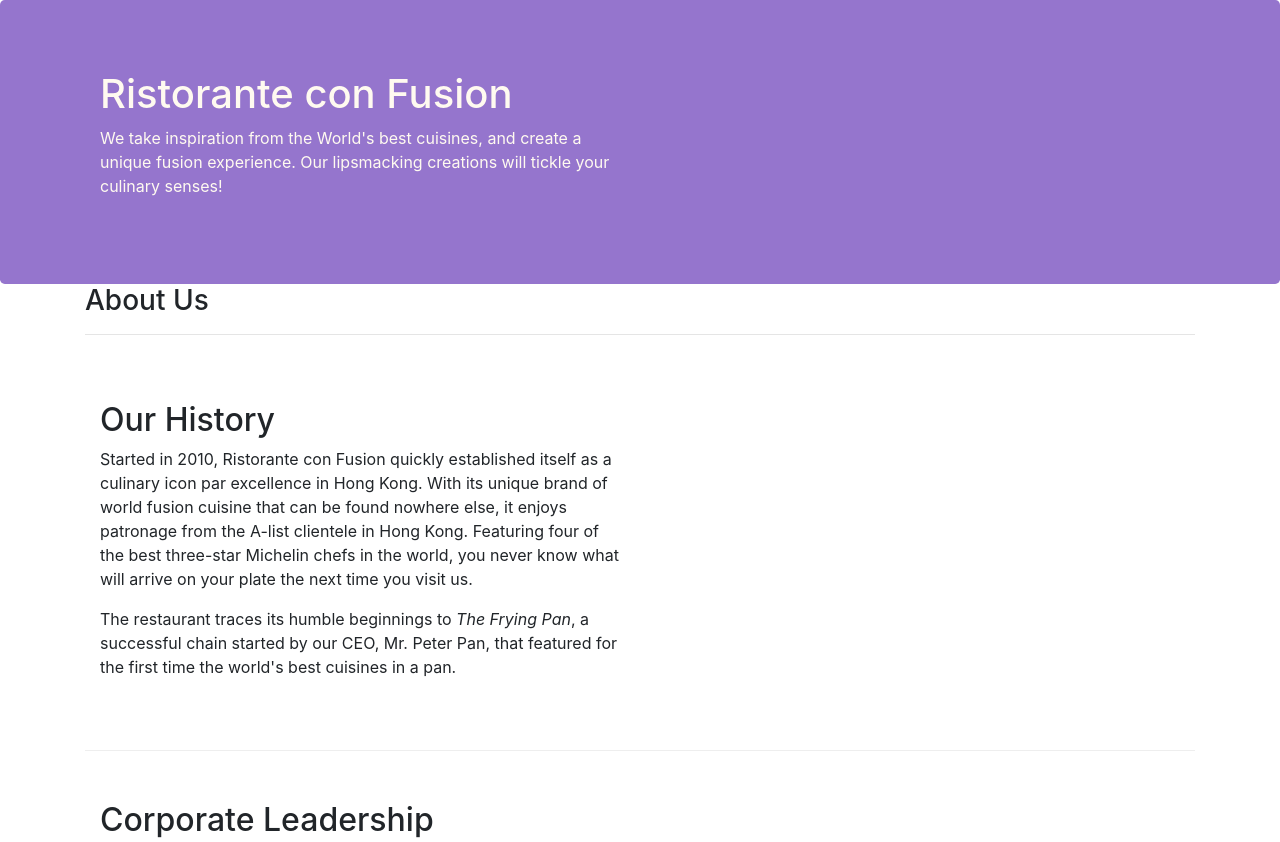
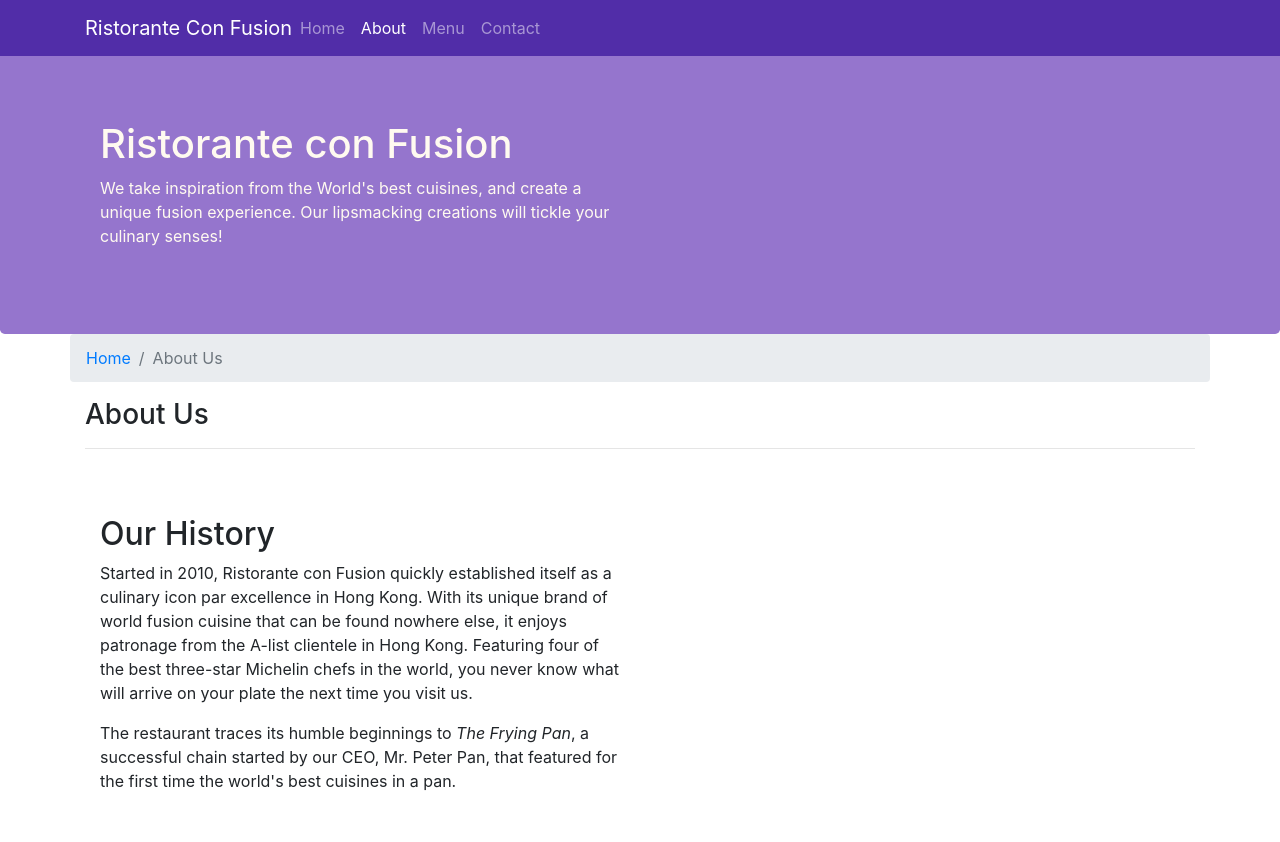
Before and after one commit to Jeerihon/confusion-bootstrap4, a website: page aboutus.html in a window 1280 px wide. Shown: the top 842 px of the page. Drawn offline with nearby package versions, Linux system fonts and the light colour scheme.

Commit message:
Navbar and breadcrumbs

```diff
--- a/aboutus.html
+++ b/aboutus.html
@@ -15,6 +15,30 @@
 </head>
 
 <body>
+	<nav class="navbar navbar-dark navbar-expand-sm fixed-top">
+		<div class="container">
+			<button
+				class="navbar-toggler"
+				type="button"
+				data-toggle="collapse"
+				data-target="#Navbar"
+			>
+				<span class="navbar-toggler-icon"></span>
+			</button>
+
+			<a class="navbar-brand mr-auto"  href="#">Ristorante Con Fusion</a>
+
+			<div class="collapse navbar-collapse" id="Navbar">
+				<ul class="navbar-nav mr-auto">
+					<li class="nav-item"><a href="./index.html" class="nav-link">Home</a></li>
+					<li class="nav-item active"><a href="#" class="nav-link">About</a></li>
+					<li class="nav-item"><a href="#" class="nav-link">Menu</a></li>
+					<li class="nav-item"><a href="#" class="nav-link">Contact</a></li>
+				</ul>
+			</div>
+		</div>
+	</nav>
+
 	<header class="jumbotron">
 		<div class="container">
 			<div class="row row-header">
@@ -33,6 +57,11 @@
 
 	<div class="container">
 		<div class="row">
+			<ol class="col-12 breadcrumb">
+				<li class="breadcrumb-item"><a href="./index.html">Home</a></li>
+				<li class="breadcrumb-item active">About Us</li>
+			</ol>
+
 			<div class="col">
 				<h3>About Us</h3>
 				<hr />
@@ -113,7 +142,7 @@
 				<div class="col-4 offset-1 col-sm-2">
 					<h5>Links</h5>
 					<ul class="list-unstyled">
-						<li><a href="#">Home</a></li>
+						<li><a href="./index.html">Home</a></li>
 						<li><a href="#">About</a></li>
 						<li><a href="#">Menu</a></li>
 						<li><a href="#">Contact</a></li>
--- a/css/styles.css
+++ b/css/styles.css
@@ -28,3 +28,12 @@
   margin: 0;
   color: #0f0f0f;
 }
+
+body {
+  padding: 50px 0 0 0;
+  z-index: 0;
+}
+
+.navbar-dark {
+  background-color: #512da8;
+}
--- a/package.json
+++ b/package.json
@@ -14,8 +14,9 @@
     "lite-server": "^2.3.0"
   },
   "dependencies": {
-    "@popperjs/core": "^2.3.3",
+    "@popperjs/core": "^2.4.0",
     "bootstrap": "^4.4.1",
-    "jquery": "^3.5.0"
+    "jquery": "3.4.1",
+    "popper.js": "^1.16.1"
   }
 }
```
Also changed, not shown: index.html (+25 -1 lines), 1 other file.
